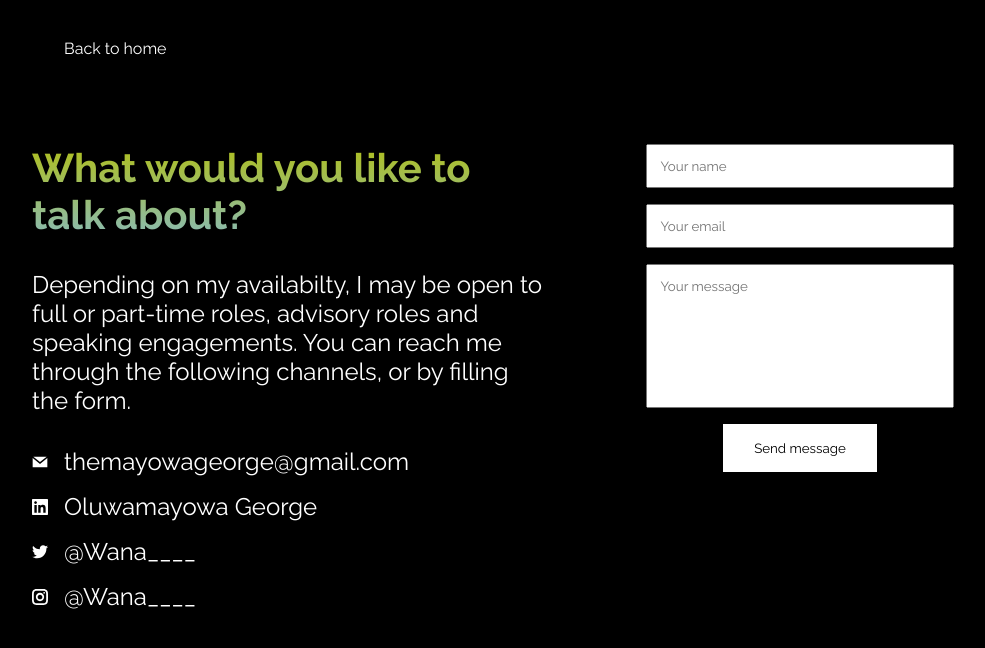
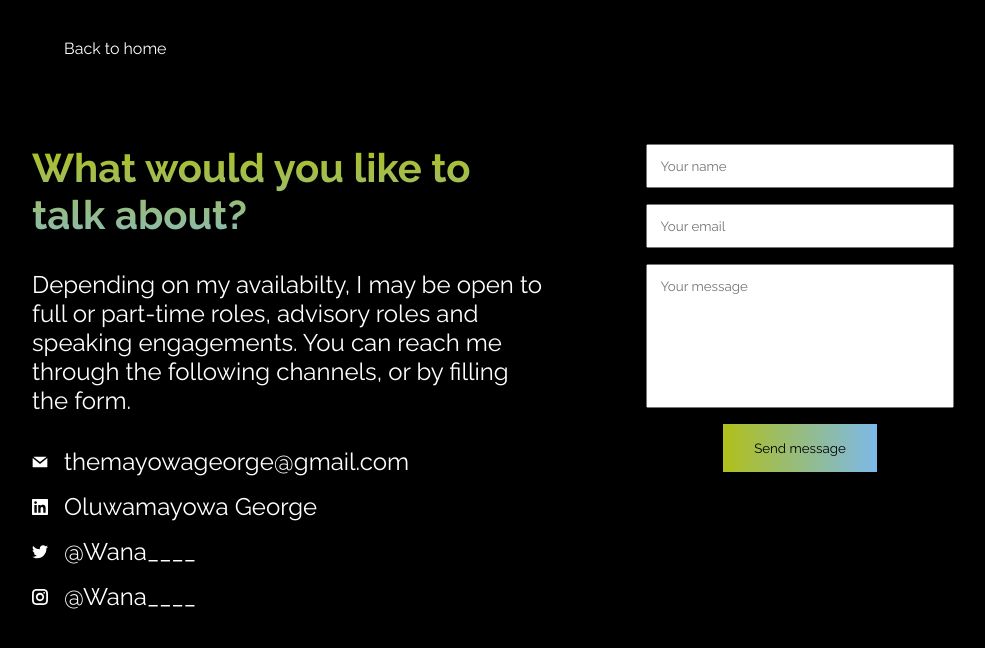
Before and after one commit to mayowana/personalpage, a React (Create React App) app in the folder personalpage/: page /contact in a window 1280 px wide. Shown: the top 648 px of the page, without its empty margins (96-1081 px from the left). Built offline with nearby package versions, Linux system fonts and the light colour scheme.

Commit message:
fixed contact form

```diff
--- a/personalpage/src/components/contact/Contact.js
+++ b/personalpage/src/components/contact/Contact.js
@@ -70,9 +70,9 @@ const Contact = () => {
           </div>
           <div className={styles.contactform}>
               <form onSubmit={sendEmail}>
-                  <input type="text" placeholder="Your name" value={pname} onChange={(e) => setPname(e.target.value)}></input>
-                  <input type="text" placeholder="Your email" value={pmail} onChange={(e) => setPmail(e.target.value)}></input>
-                  <input type="textarea" placeholder="Your message" value={ptext} onChange={(e) => setPtext(e.target.value)}></input>
+                  <input type="text" required placeholder="Your name" value={pname} onChange={(e) => setPname(e.target.value)}></input>
+                  <input type="text" required placeholder="Your email" value={pmail} onChange={(e) => setPmail(e.target.value)}></input>
+                  <input type="textarea" required placeholder="Your message" value={ptext} onChange={(e) => setPtext(e.target.value)}></input>
                   <input type="submit" value="Send message"></input>
               </form>
           </div>
--- a/personalpage/src/components/contact/Contact.module.scss
+++ b/personalpage/src/components/contact/Contact.module.scss
@@ -96,7 +96,7 @@ nav {
             margin: 0 auto;
             padding: 1rem;
             color: black;
-            background-color: white;
+            background: linear-gradient(to right, #B0BF1A, #7CB9E8);
             border: none;
 
             &:hover {
```
